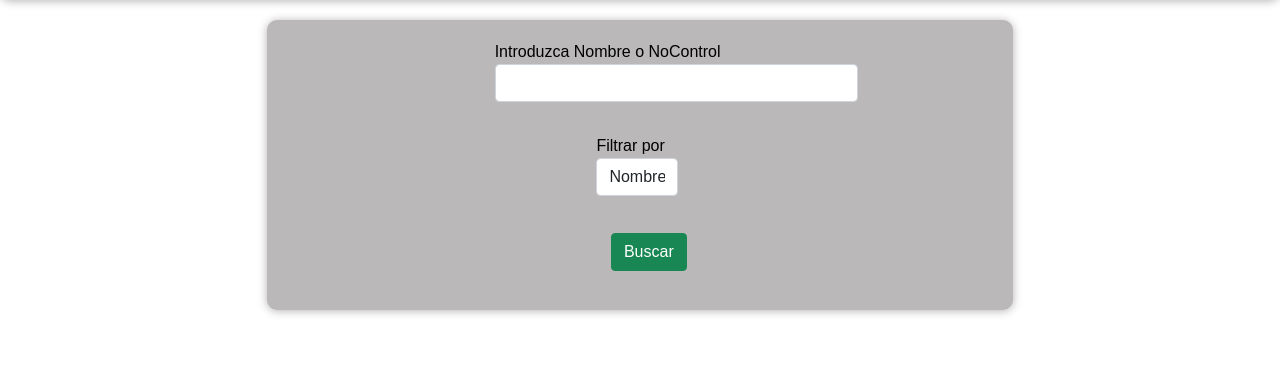
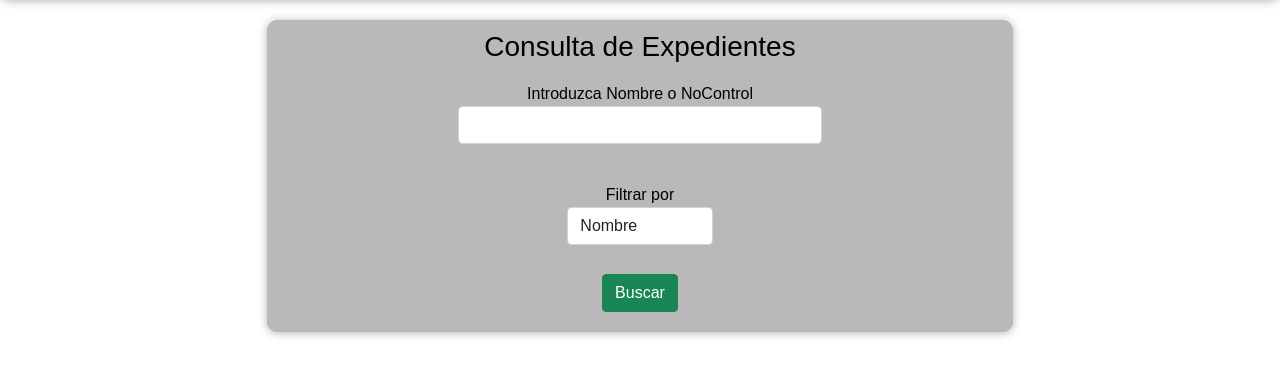
Before and after one commit to Articfire/repositorio-expedientes-ith, a Django app: page /consulta in a window 1280 px wide. Shown: the part 162-538 px from the top of the page. Run offline with Django 3.2, Linux system fonts and the light colour scheme; data that the repository does not hold is empty.

Commit message:
Subtitulos de las paginas
Se le añadieron subtitulos a las pantallas de registro y consulta. Ademas de cambios al titulo a Registro de Alumnos en registro

```diff
--- a/proyecto/templates/alta_usuarios.html
+++ b/proyecto/templates/alta_usuarios.html
@@ -9,6 +9,7 @@
   {% csrf_token %}
   <div class="fondodatos contenedor col-6">
       <center>
+        <h3>Registro Manual de Alumnos</h3>
         <div class="grupo-input col-4">
           <label class="" for="txt_nombre">Nombre</label>
           <input class="form-control" type="text" id="txt_nombre" name="txt_nombre">
--- a/proyecto/templates/consulta.html
+++ b/proyecto/templates/consulta.html
@@ -8,23 +8,25 @@
 <form class="" action="" method="post">
     {% csrf_token %}
 	<div class="fondodatos contenedor col-7">
-	    <div class="grupo-input"; style="margin-left: 30%; width: 50%">
+		<center>
+		<h3>Consulta de Expedientes</h3>
+	    <div class="grupo-input"; style= "width: 50%">
       	<label class="" for="txt_nombre">Introduzca Nombre o NoControl</label>
       	<input class="form-control" type="text" id="txt_nombre" name="txt_nombre">
     	</div>
 
-    	<div style="margin-left: 44%; margin-top: 3%;">
-        <label for="prefijo">Filtrar por</label>
+    	<div>
+        <label for="prefijo" style="margin-top: 4%;">Filtrar por</label>
     		<select class="form-control" style="width: 20%;" id="prefijo" name="prefijo">
       		<option value="Nombre">Nombre</option>
       		<option value="NoControl">No. de Control</option>
     		</select>
     	</div>
 
-    	<div class="grupo-input col-2" style="margin-top: 5%; margin-left: 46%; margin-bottom: 4%">
+    	<div class="grupo-input col-2" style="margin-top: 4%;">
       	<input class="btn btn-success" name="btn_subir" type="submit" value="Buscar">
     	</div>
-
+		</center>
 	</div>
 </form>
 {% endblock %}
```
